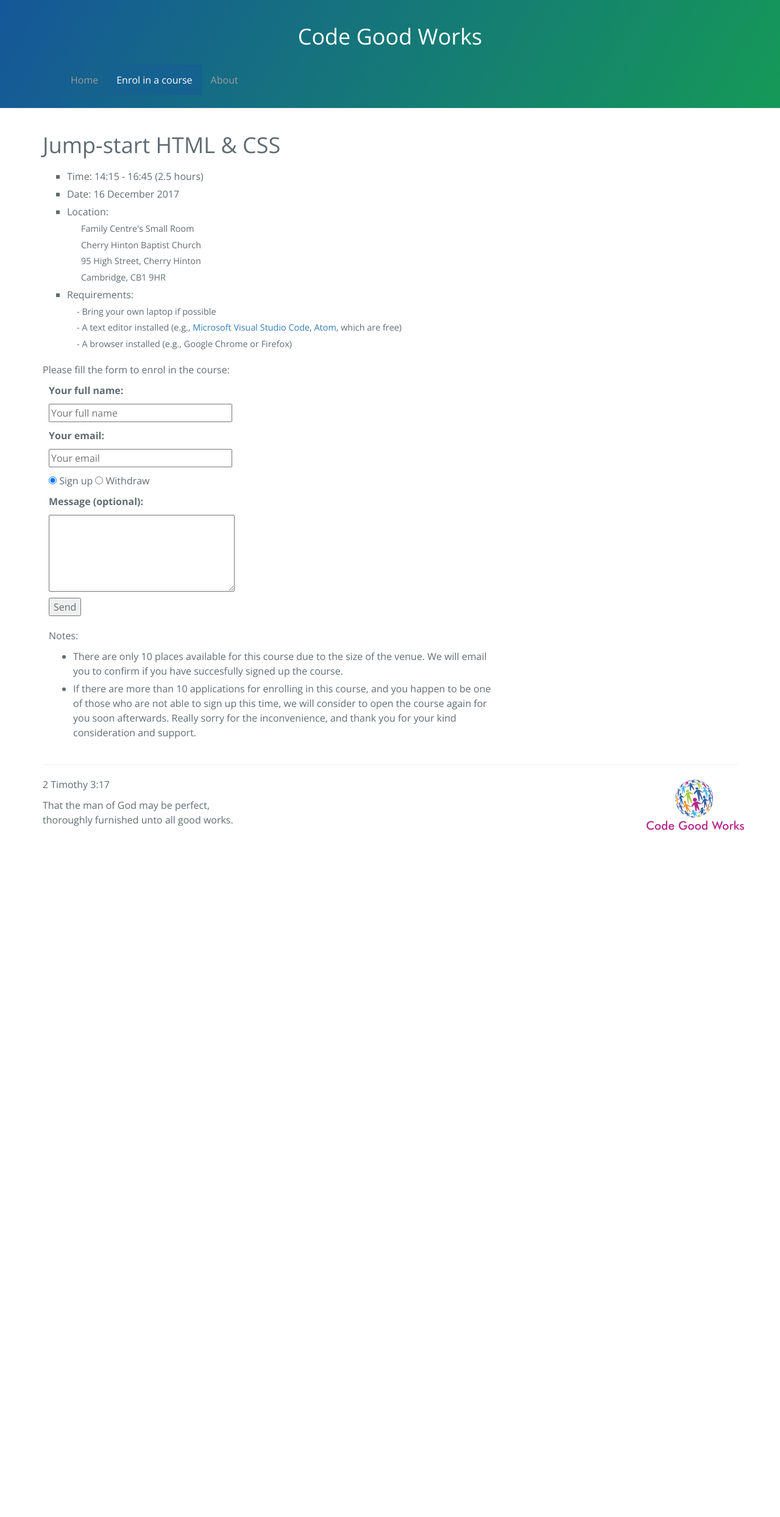
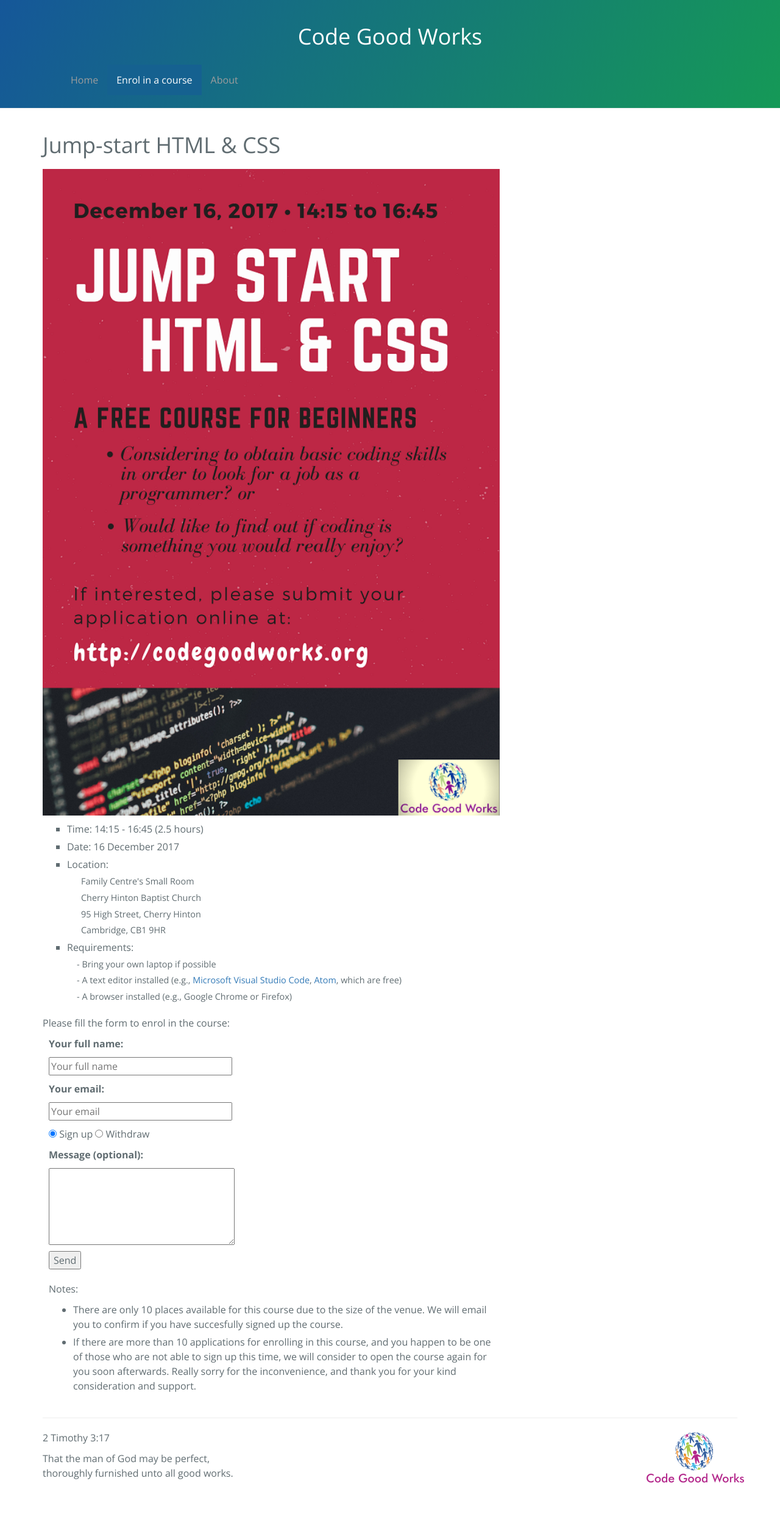
Before and after one commit to yucigou/codegoodworks, a Jekyll site: the page built from enrolment.md, in a window 1280 px wide. Shown: the whole page at 61% size. Built offline with Jekyll 4.4.1, drawn with Linux system fonts in a browser that asks for light colours; nearby versions of some CDN libraries; before the commit the page ends 1416 px from its top, so only the background shows below that.

Commit message:
Add poster

```diff
--- a/assets/css/style.scss
+++ b/assets/css/style.scss
@@ -231,3 +231,8 @@ ul.requirement > li {
 ul.requirement > li:before {
   content: "- ";
 }
+
+img {
+    width: 100%;
+    height: auto;
+}
--- a/enrolment.md
+++ b/enrolment.md
@@ -6,7 +6,7 @@ layout: page
 ---
 
 <h1>Jump-start HTML & CSS</h1>
-
+<img src="/assets/images/2017-12-16-jump-start-html-css.png">
 <ul class="course-info">
 <li>Time: 14:15 - 16:45 (2.5 hours)
 </li>
```
Also changed, not shown: assets/images/2017-12-16-jump-start-html-css.png (added).
